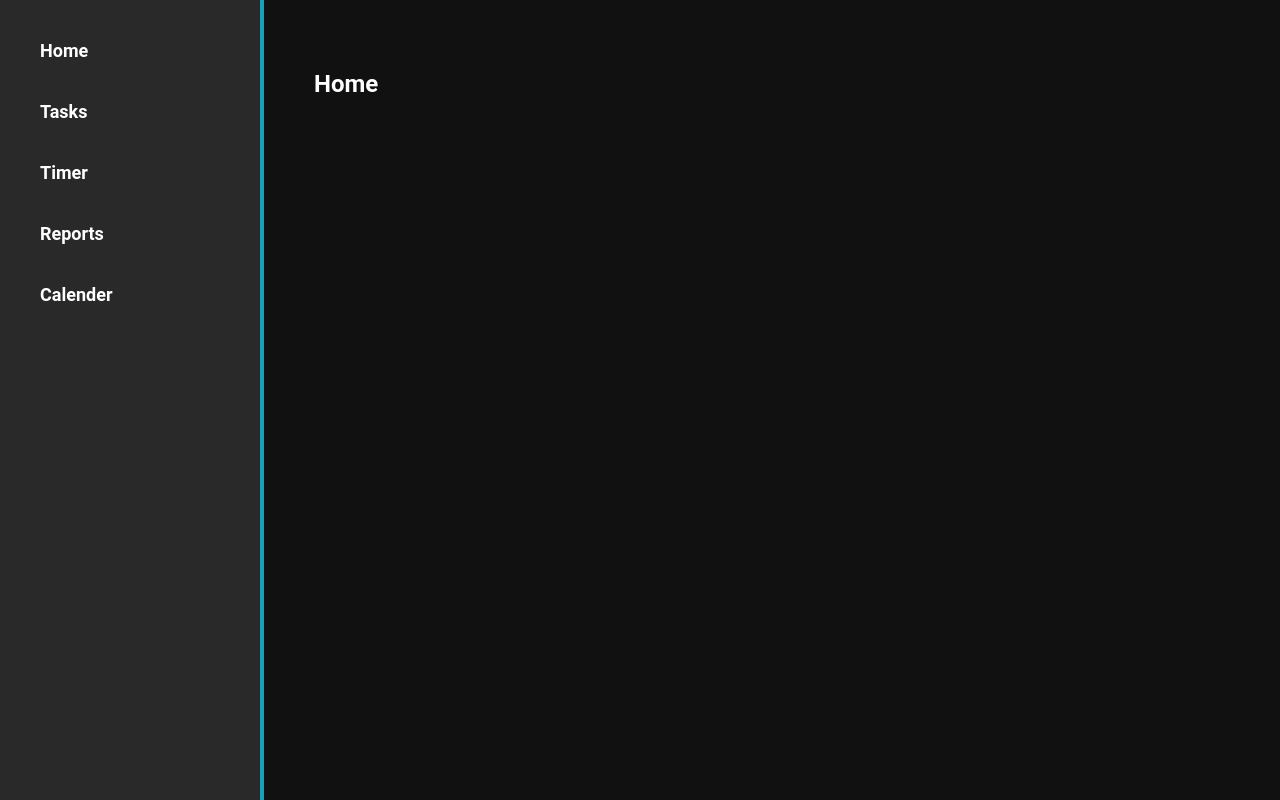
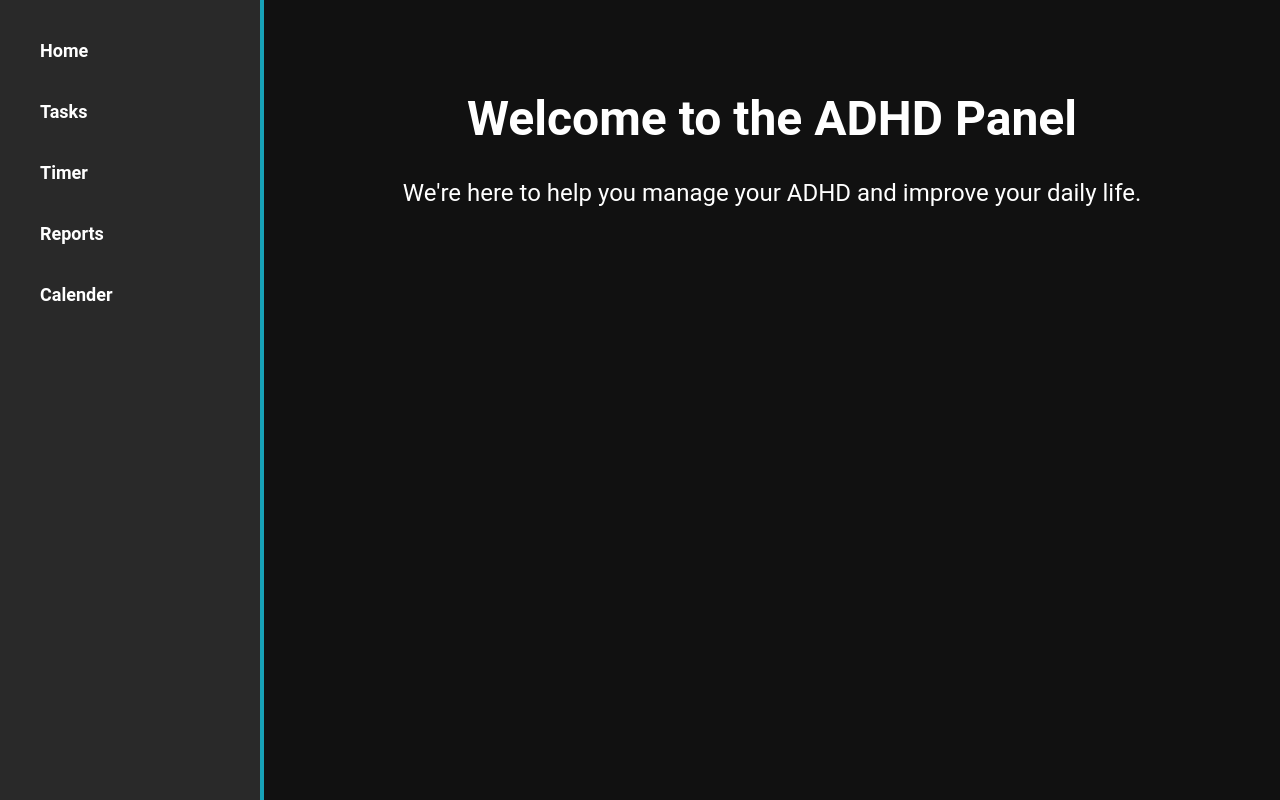
Before and after one commit to birdup000/ADHD-TaskManagementPanel, a React (Create React App) app in the folder adhdpanel/: page / in a window 1280 px wide. Built offline with nearby package versions, Linux system fonts and the light colour scheme; the HTML template or start-up script is replaced by a standard one; what react-google-calendar-api would draw is missing.

Commit message:
Add Cool Home Animation

```diff
--- a/adhdpanel/src/components/Home.js
+++ b/adhdpanel/src/components/Home.js
@@ -1,7 +1,49 @@
-import React from "react";
+import React, { useEffect, useState } from "react";
 
 const Home = () => {
-  return <h2>Home</h2>;
+  const [fadeIn, setFadeIn] = useState(false);
+
+  useEffect(() => {
+    const timer = setTimeout(() => {
+      setFadeIn(true);
+    }, 200);
+
+    return () => clearTimeout(timer);
+  }, []);
+
+  return (
+    <div
+      style={{
+        opacity: fadeIn ? 1 : 0,
+        transition: "opacity 0.5s",
+        textAlign: "center",
+      }}
+    >
+      <h2
+        style={{
+          fontSize: "3rem",
+          marginBottom: "2rem",
+          transform: `translateY(${fadeIn ? "0" : "-50px"})`,
+          opacity: fadeIn ? 1 : 0,
+          transition: "transform 0.5s, opacity 0.5s",
+          transitionDelay: "0.2s",
+        }}
+      >
+        Welcome to the ADHD Panel
+      </h2>
+      <p
+        style={{
+          fontSize: "1.5rem",
+          transform: `translateY(${fadeIn ? "0" : "50px"})`,
+          opacity: fadeIn ? 1 : 0,
+          transition: "transform 0.5s, opacity 0.5s",
+          transitionDelay: "0.4s",
+        }}
+      >
+        We're here to help you manage your ADHD and improve your daily life.
+      </p>
+    </div>
+  );
 };
 
 export default Home;
```
